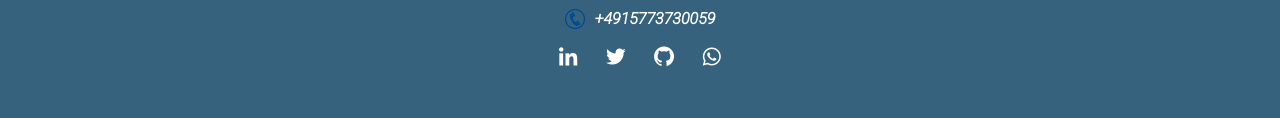
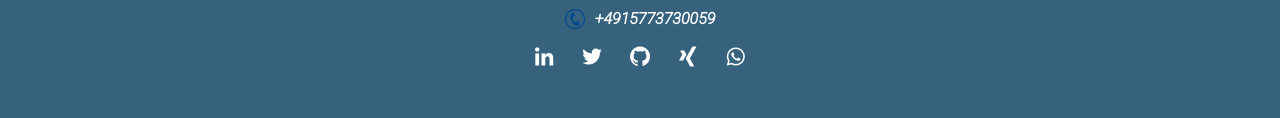
Before and after one commit to Eric-Musoso/portfolio, a plain HTML site: page index.html in a window 1280 px wide. Shown: the part 7792-7910 px from the top of the page. Drawn offline with nearby package versions, Linux system fonts and the light colour scheme; a script that the page names is missing.

Commit message:
Update index.html

```diff
--- a/index.html
+++ b/index.html
@@ -402,6 +402,7 @@
             <a href="https://www.linkedin.com/in/eric-musonera-40016b198/" target="_blank"><i class='bx bxl-linkedin' ></i></a>
             <a href="https://x.com/ericmusoso1" target="_blank"><i class='bx bxl-twitter' ></i></a>
             <a href="https://github.com/Eric-Musoso" target="_blank"><i class='bx bxl-github' ></i></a>
+            <a href="https://www.xing.com/profile/Eric_Musonera" target="_blank"><i class='bx bxl-xing' ></i></a>
             <a title="+4915773730059"><i class='bx bxl-whatsapp' ></i></a>
         </div>
     </div>
```
